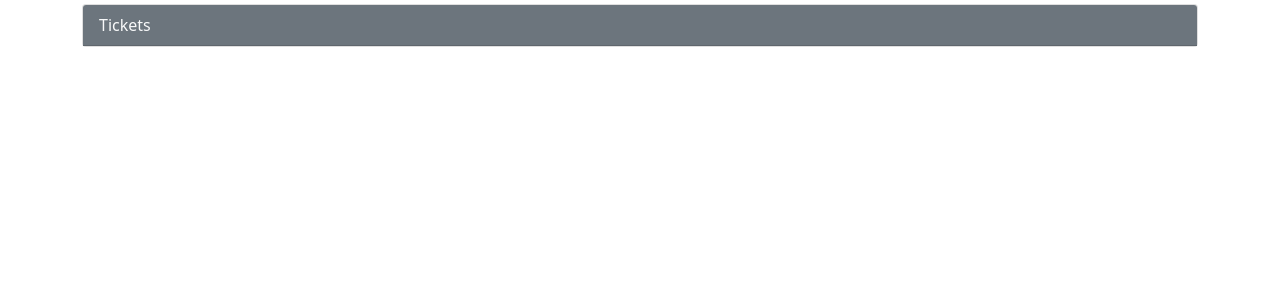
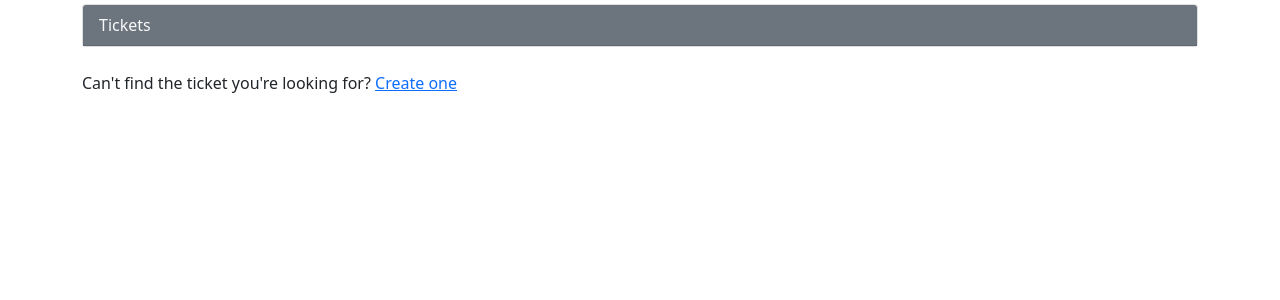
Before and after one commit to themilar/monstr, a Django app: page /tickets/ in a window 1280 px wide. Shown: the part 56-356 px from the top of the page. Run offline with Django 4.2, Linux system fonts and the light colour scheme; data that the repository does not hold is empty; parts of the project's set-up code (start-up, migrations or seed data) failed here and were passed over; some libraries are stand-ins or nearby versions.

Commit message:
added success message after creating a ticket, and a modal link to create a ticket on the tickets page

```diff
--- a/monstr/templates/base.html
+++ b/monstr/templates/base.html
@@ -97,7 +97,8 @@
 
     </div> <!-- /container -->
 
-    {% block modal %}{% endblock modal %}
+    {% block modal %}
+    {% endblock modal %}
 
     {% block inline_javascript %}
     {% comment %}
--- a/monstr/templates/tickets/ticket_list.html
+++ b/monstr/templates/tickets/ticket_list.html
@@ -7,9 +7,18 @@
 {% for ticket in tickets %}
   <ul class="list-group list-group-flush">
    <li class="list-group-item">
-    <a href="{% url 'tickets:detail' ticket.slug %}">{{ticket.subject|capfirst}}</a>
+    <a href="{% url 'tickets:detail' ticket.slug %}">
+      {{ticket.subject|capfirst}}
+    </a>
   </li>
 </ul >
 {% endfor %}
 </div>
-{% endblock %}
+{% endblock content %}
+
+{% block modal %}
+<p class="container mt-4" >
+  Can't find the ticket you're looking for?
+  <a href="{% url 'tickets:create' %}">Create one</a>
+</p>
+{% endblock modal %}
--- a/monstr/tickets/views.py
+++ b/monstr/tickets/views.py
@@ -2,7 +2,9 @@ from typing import Any, Dict, Optional
 from django.forms.models import BaseModelForm
 from django.http import HttpResponse
 from django.shortcuts import render
+from django.utils.translation import gettext_lazy as _
 from django.views.generic import ListView, DetailView,CreateView
+from django.contrib.messages.views import SuccessMessageMixin
 from .models import Ticket, Label
 
 
@@ -29,8 +31,9 @@ class TicketDetailView(DetailView):
 
     # TODO: why didn't kwargs work?
 
-class TicketCreateView(CreateView):
+class TicketCreateView(SuccessMessageMixin,CreateView):
     model = Ticket
+    success_message = _("Ticket created successfully.")
     fields = ('subject','content',)
 
     def form_valid(self, form: BaseModelForm) -> HttpResponse:
```
